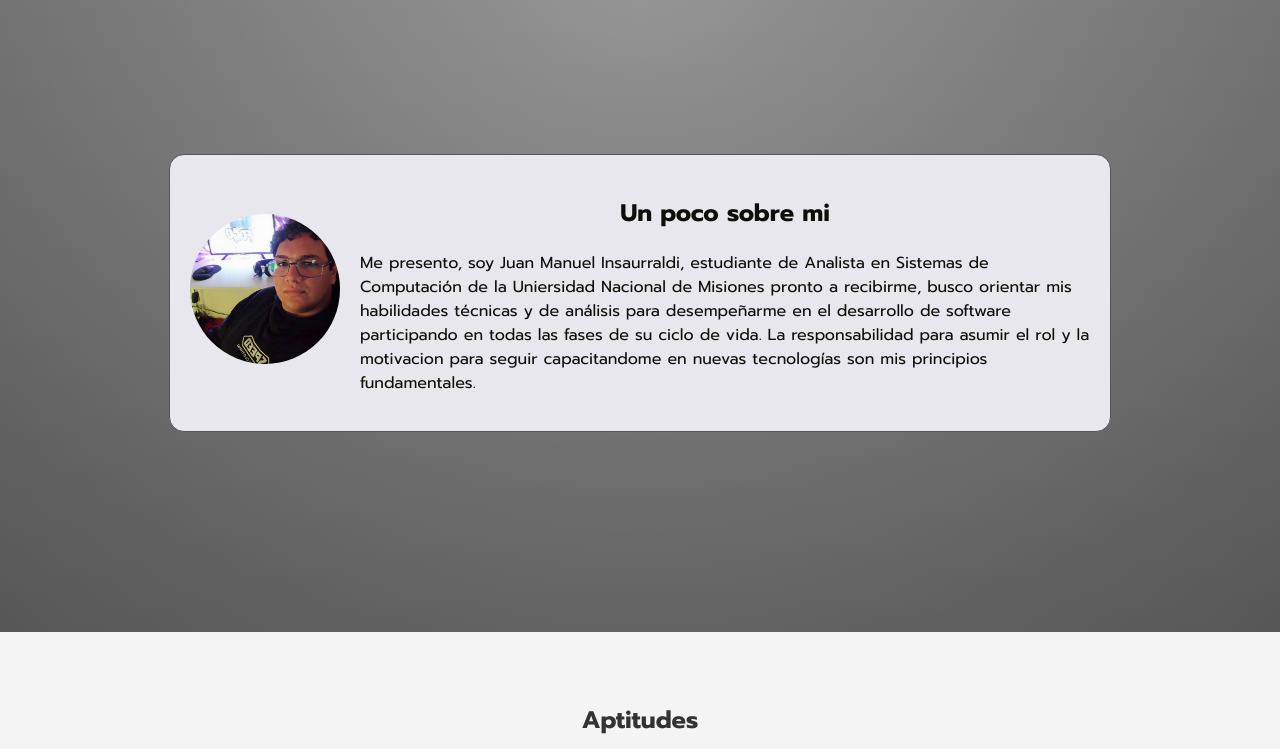
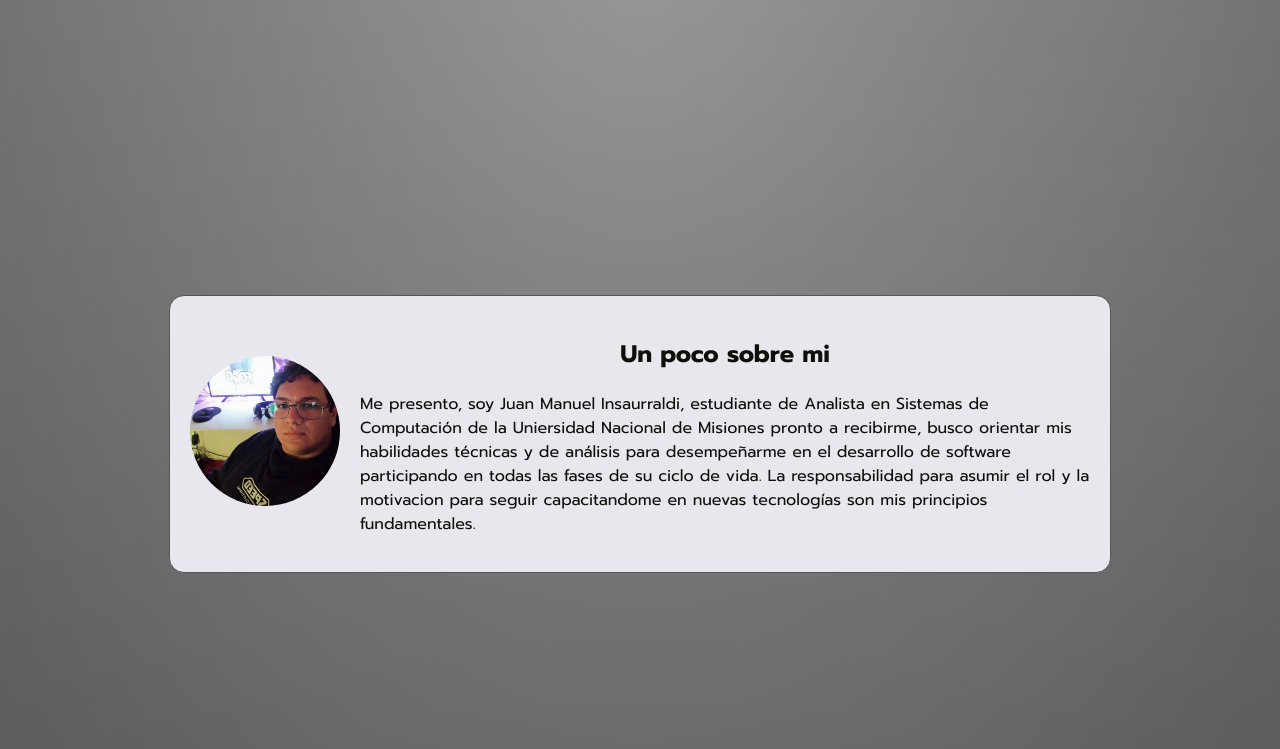
Before and after one commit to juanmainsau/Portfolio, a plain HTML site: page index.html in a window 1280 px wide. Shown: the part 51-800 px from the top of the page. Drawn offline with Linux system fonts and the light colour scheme.

Commit message:
Actualización diseño.css
Sección presentación adaptable a resoluciones

```diff
--- a/diseño.css
+++ b/diseño.css
@@ -49,8 +49,14 @@ body {
 /* Sección Presentación */
 .presentacion {
     background: linear-gradient(to bottom, rgba(255,255,255,0.15) 0%, rgba(0,0,0,0.15) 100%), radial-gradient(at top center, rgba(255,255,255,0.40) 0%, rgba(0,0,0,0.40) 120%) #989898;
-    background-blend-mode: multiply,multiply;
-    padding: 200px 0;
+    background-blend-mode: multiply, multiply;
+    padding: 10vh 5%; /* Usar unidades relativas para adaptarse a diferentes pantallas */
+    display: flex;
+    flex-direction: column;
+    justify-content: center;
+    align-items: center;
+    text-align: center; /* Centrar contenido */
+    min-height: 100vh; /* Asegurar que ocupe al menos toda la altura de la pantalla */
 }
 
 .contenedor {
```
